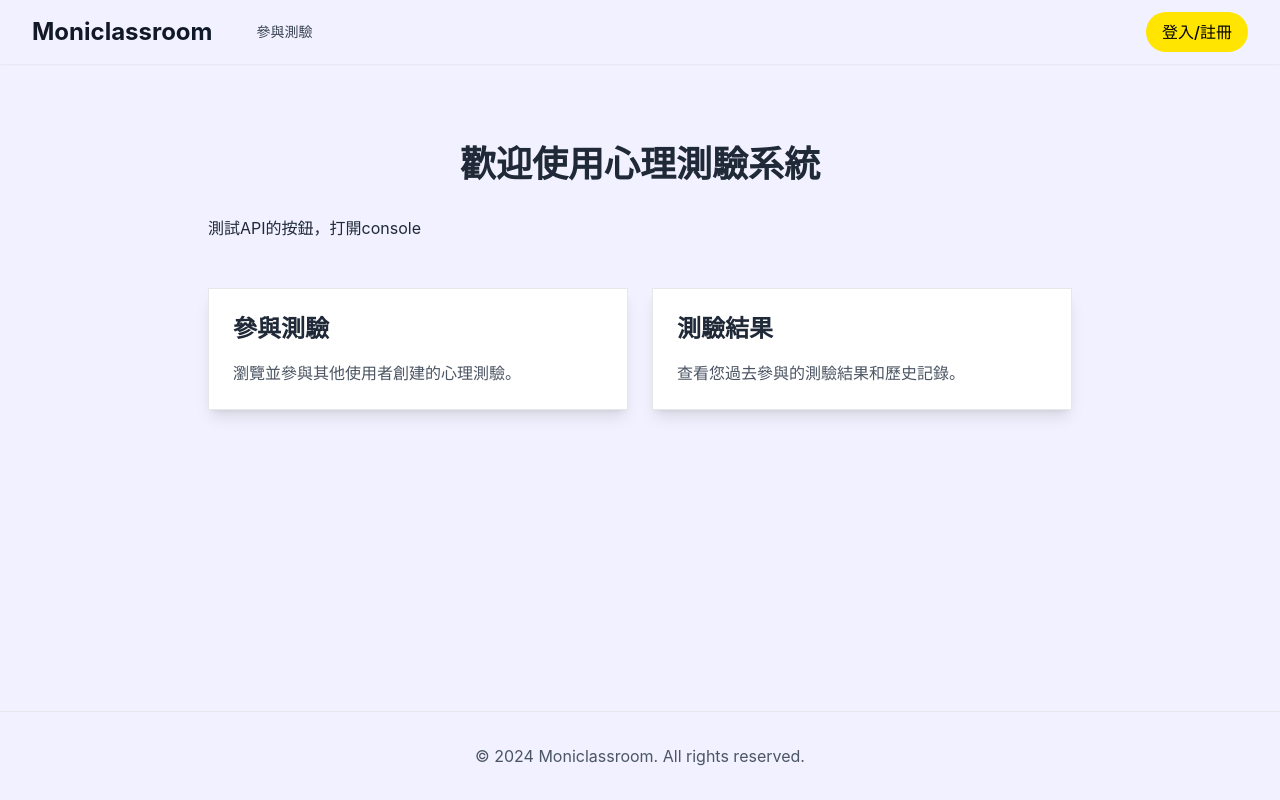
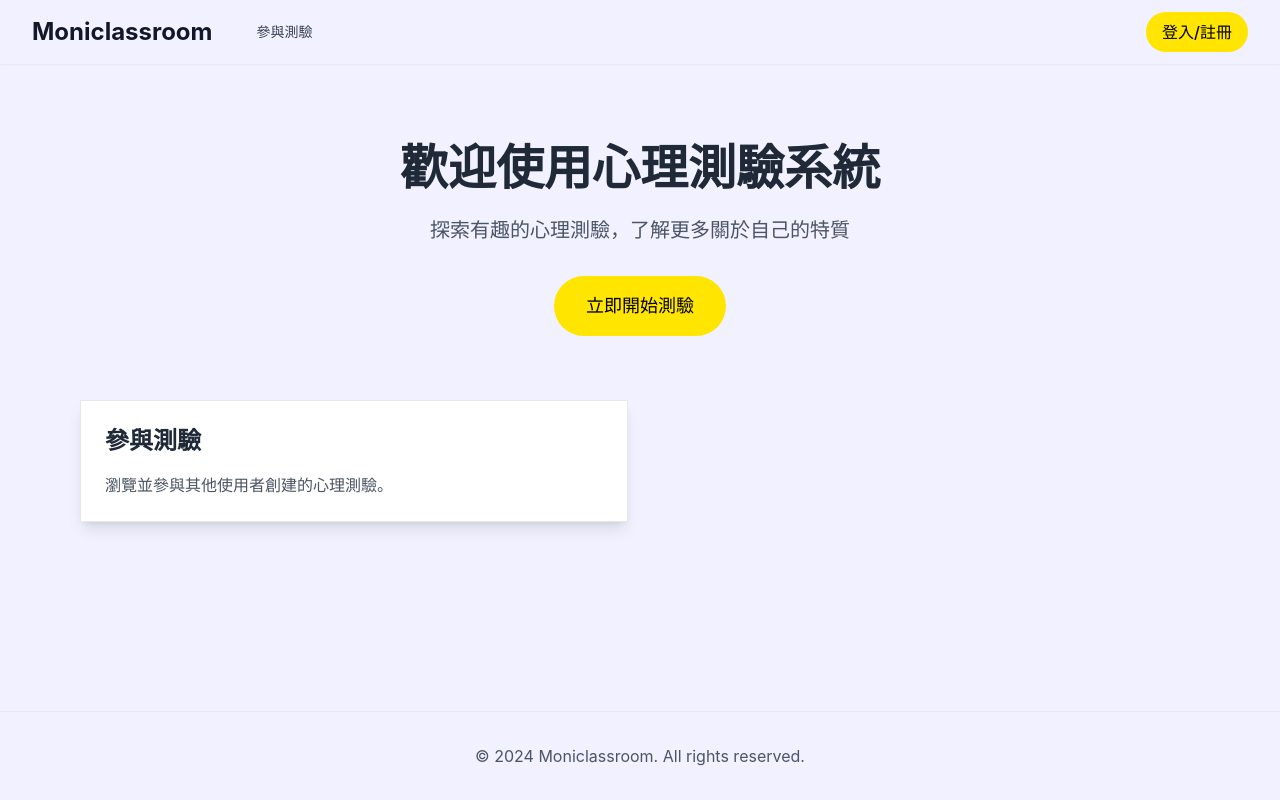
Before and after one commit to rongzunzzz/113-1-WebApp-Final, a React (Vite) app in the folder frontend/: page / in a window 1280 px wide. Built offline with nearby package versions, Linux system fonts and the light colour scheme.

Commit message:
Update Home.jsx
調整首頁內容，顯示熱門測驗

```diff
--- a/frontend/src/pages/Home.jsx
+++ b/frontend/src/pages/Home.jsx
@@ -1,39 +1,39 @@
 import { Link } from 'react-router-dom';
 import { useAuth } from '../context/AuthContext';
-
-import axios  from '../api/axios';
+import { useTest } from '../context/TestContext';
+import { Button } from '../components/ui/button';
+import { ArrowRight } from 'lucide-react'; // 引入箭頭圖標
 
 export default function Home() {
   const { user } = useAuth();
+  const { savedTests } = useTest();
 
-  const onTestApiClick = async () => {
-    const {
-        data: {
-            message,
-        }
-    } = await axios.get('/api/test', {
-        params: {
-            param1: 'param1',
-            paramList: ['param_l1', 'param_l2'],
-        },
-        paramsSerializer: {
-            indexes: null // 陣列格式化為 paramList=param_l1&paramList=param_l2
-        }
-    });
-    console.log(message);
-
-  }
+  // 只顯示最新的4個測驗
+  const recentTests = savedTests.slice(-4);
 
   return (
-    <div className="max-w-4xl mx-auto px-4 py-12">
-      <h1 className="text-4xl font-bold text-center mb-8">歡迎使用心理測驗系統</h1>
-      <button onClick={onTestApiClick}>測試API的按鈕，打開console</button>
+    <div className="max-w-6xl mx-auto px-4 py-12">
+      {/* Hero Section */}
+      <div className="text-center mb-16">
+        <h1 className="text-4xl md:text-5xl font-bold mb-6">
+          歡迎使用心理測驗系統
+        </h1>
+        <p className="text-xl text-gray-600 mb-8">
+          探索有趣的心理測驗，了解更多關於自己的特質
+        </p>
+        <Link to="/tests">
+          <Button className="bg-custom-secondary hover:bg-black hover:text-white text-lg px-8 py-4">
+            立即開始測驗
+          </Button>
+        </Link>
+      </div>
 
-      <div className="grid md:grid-cols-2 gap-6 mt-12">
+      {/* 功能卡片區 */}
+      <div className="grid md:grid-cols-2 gap-6 mb-16">
         {user && (
           <Link
             to="/create"
-            className="bg-white p-6 rounded-lg shadow-lg hover:shadow-xl transition-shadow border border-gray-200"
+            className="bg-white p-6 rounded-lg shadow-lg hover:shadow-xl transition-all duration-300 border border-gray-200 hover:border-gray-300"
           >
             <h2 className="text-2xl font-semibold mb-4">建立測驗</h2>
             <p className="text-gray-600">
@@ -44,7 +44,7 @@ export default function Home() {
 
         <Link
           to="/tests"
-          className="bg-white p-6 rounded-lg shadow-lg hover:shadow-xl transition-shadow border border-gray-200"
+          className="bg-white p-6 rounded-lg shadow-lg hover:shadow-xl transition-all duration-300 border border-gray-200 hover:border-gray-300"
         >
           <h2 className="text-2xl font-semibold mb-4">參與測驗</h2>
           <p className="text-gray-600">
@@ -52,15 +52,17 @@ export default function Home() {
           </p>
         </Link>
 
+        {user && (
           <Link
             to="/results"
-          className="bg-white p-6 rounded-lg shadow-lg hover:shadow-xl transition-shadow border border-gray-200"
+            className="bg-white p-6 rounded-lg shadow-lg hover:shadow-xl transition-all duration-300 border border-gray-200 hover:border-gray-300"
           >
             <h2 className="text-2xl font-semibold mb-4">測驗結果</h2>
             <p className="text-gray-600">
               查看您過去參與的測驗結果和歷史記錄。
             </p>
           </Link>
+        )}
 
         {user && (
           <div className="bg-white p-6 rounded-lg shadow-lg border border-gray-200">
@@ -71,6 +73,54 @@ export default function Home() {
           </div>
         )}
       </div>
+
+      {/* 熱門測驗區 */}
+      {savedTests.length > 0 && (
+        <div className="bg-white p-8 rounded-lg shadow-lg border border-gray-200">
+          <div className="flex justify-between items-center mb-6">
+            <h2 className="text-2xl font-bold">熱門測驗</h2>
+            <Link
+              to="/tests"
+              className="text-custom-secondary hover:text-black flex items-center"
+            >
+              查看全部
+              <ArrowRight className="w-4 h-4 ml-1" />
+            </Link>
+          </div>
+
+          <div className="grid md:grid-cols-2 gap-6">
+            {recentTests.map((test) => (
+              <Link
+                key={test.id}
+                to={`/test/${test.id}`}
+                className="group relative bg-gray-50 p-6 rounded-lg hover:shadow-md transition-all duration-300"
+              >
+                {test.backgroundImage && (
+                  <div
+                    className="absolute inset-0 rounded-lg opacity-10 group-hover:opacity-20 transition-opacity duration-300"
+                    style={{
+                      backgroundImage: `url(${test.backgroundImage})`,
+                      backgroundSize: 'cover',
+                      backgroundPosition: 'center'
+                    }}
+                  />
+                )}
+                <div className="relative">
+                  <h3 className="text-xl font-semibold mb-2 group-hover:text-custom-secondary transition-colors">
+                    {test.title}
+                  </h3>
+                  <p className="text-gray-600 mb-4">
+                    {test.questions.length} 個問題
+                  </p>
+                  <Button className="w-full bg-custom-secondary hover:bg-black hover:text-white">
+                    開始測驗
+                  </Button>
+                </div>
+              </Link>
+            ))}
+          </div>
+        </div>
+      )}
     </div>
   );
 }
```
Lines whose indentation alone changed are shown as unchanged.
